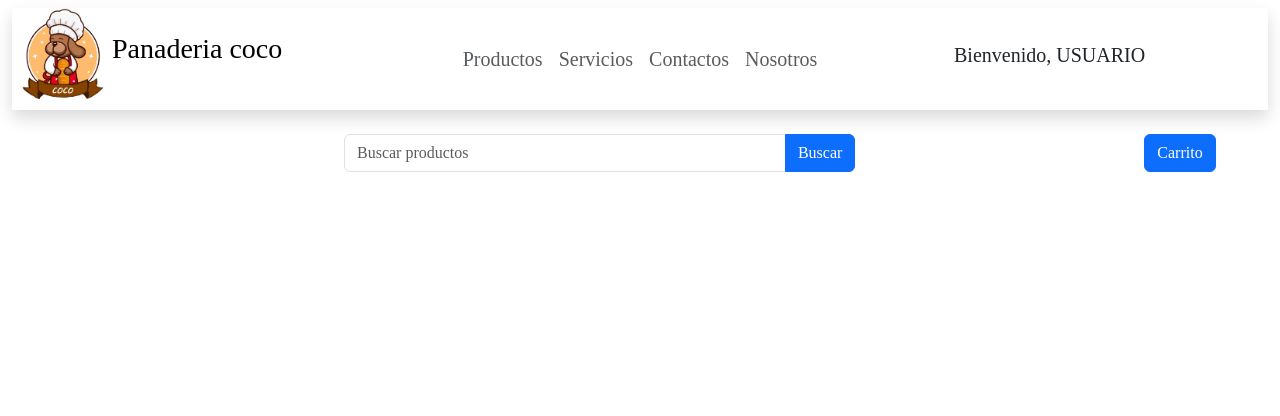
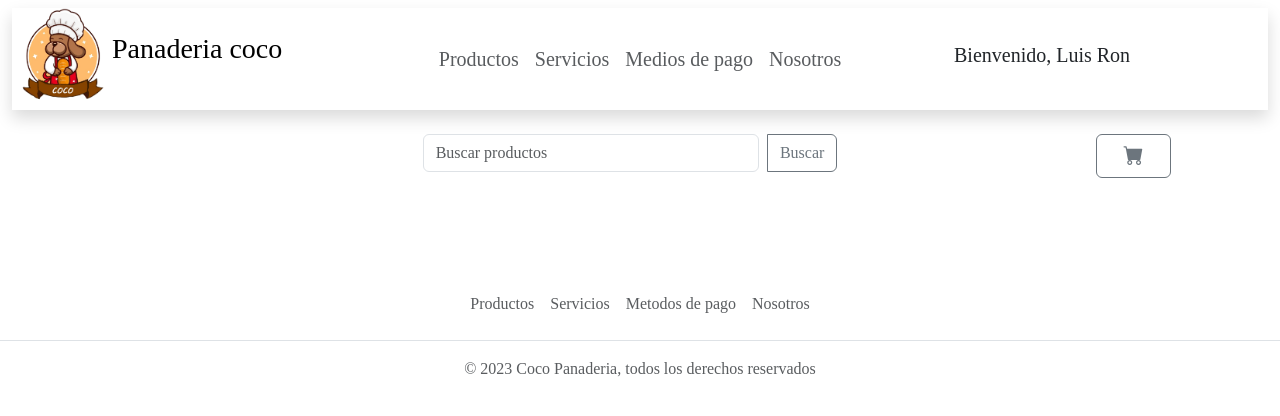
Before and after one commit to LuisRon27/Panaderia_coco, a PHP site: page /Pages/Productos/Productos.php?IDCategoria= in a window 1280 px wide. Shown: the top 416 px of the page. Run offline with PHP 8.4, Linux system fonts and the light colour scheme; a user stored in the database is signed in; data comes from the database, SQL or seed files in the repository.

Commit message:
chore:finish-v1

```diff
--- /dev/null
+++ b/Components/Navbar/Navbar.php
@@ -0,0 +1,20 @@
+<header class="d-flex flex-wrap align-items-center justify-content-center justify-content-md-between shadow">
+    <div class="col-md-3 mb-2 mb-md-0">
+        <a href="/" class="d-inline-flex link-body-emphasis text-decoration-none">
+            <img src="/public/coco.png" width="100" alt="">
+            <h3 class="mt-4">Panaderia coco</h3>
+        </a>
+    </div>
+
+    <ul class="nav col-12 col-md-auto mb-2 justify-content-center mb-md-0">
+        <li><a href="#" class="nav-link px-2 text-body-secondary fs-5">Productos</a></li>
+        <li><a href="/" class="nav-link px-2 text-body-secondary fs-5"">Servicios</a></li>
+            <li><a href=" /" class="nav-link px-2 text-body-secondary fs-5">Medios de pago</a></li>
+        <li><a href="/" class="nav-link px-2 text-body-secondary fs-5">Nosotros</a></li>
+    </ul>
+
+    <div class="col-md-3 text-end d-flex">
+        <p class="mt-2 fs-5">Bienvenido, <?php echo $_SESSION['Nombre']; ?> <?php echo $_SESSION['Apellido']; ?>
+        </p>
+    </div>
+</header>
--- a/Pages/Carrito/ABM/Eliminar.Carrito.php
+++ b/Pages/Carrito/ABM/Eliminar.Carrito.php
@@ -3,11 +3,13 @@ require("../../../Config/Conexion.php");
 
 if (isset($_GET['IDCarrito'])) {
     $carritoId = $_GET['IDCarrito'];
-    $IDCategoria = $_POST['IDCategoria'];
+    //$IDCategoria = $_POST['IDCategoria'];
     //echo $IDCategoria; die();
 
     // Realiza la eliminación
     $sql = "DELETE FROM carrito WHERE IDCarrito = $carritoId";
+    //echo $sql;
+    //die();
     $resultado = mysqli_query($conexion, $sql);
 
     if ($resultado) {
@@ -19,4 +21,3 @@ if (isset($_GET['IDCarrito'])) {
 } else {
     echo "IDCarrito no proporcionado.";
 }
-?>
--- a/Pages/Carrito/Carrito.php
+++ b/Pages/Carrito/Carrito.php
@@ -2,7 +2,9 @@
 
 <!-- Carrito De Compras-->
 <div class="d-flex justify-content-end">
-    <button class="btn btn-primary" type="button" data-bs-toggle="offcanvas" data-bs-target="#offcanvasRight" aria-controls="offcanvasRight">Carrito</button>
+    <button class="btn btn-outline-secondary w-25" type="button" data-bs-toggle="offcanvas" data-bs-target="#offcanvasRight" aria-controls="offcanvasRight">
+        <i class="bi bi-cart-fill fs-5"></i>
+    </button>
 </div>
 <div class="offcanvas offcanvas-end w-25" tabindex="-1" id="offcanvasRight" aria-labelledby="offcanvasRightLabel">
 
--- a/Pages/Productos/Productos.php
+++ b/Pages/Productos/Productos.php
@@ -6,7 +6,8 @@
     <meta name="viewport" content="width=device-width, initial-scale=1">
     <title>Productos</title>
     <link rel="stylesheet" href="/style.css">
-    <link href="https://cdn.jsdelivr.net/npm/bootstrap@5.3.2/dist/css/bootstrap.min.css" rel="stylesheet" integrity="sha384-T3c6CoIi6uLrA9TneNEoa7RxnatzjcDSCmG1MXxSR1GAsXEV/Dwwykc2MPK8M2HN" crossorigin="anonymous">
+    <link href="https://cdn.jsdelivr.net/npm/bootstrap@5.3.2/dist/css/bootstrap.min.css" rel="stylesheet"
+        integrity="sha384-T3c6CoIi6uLrA9TneNEoa7RxnatzjcDSCmG1MXxSR1GAsXEV/Dwwykc2MPK8M2HN" crossorigin="anonymous">
     <link rel="stylesheet" href="https://cdn.jsdelivr.net/npm/bootstrap-icons@1.11.1/font/bootstrap-icons.css">
 </head>
 <?php require("../Login/Autenticacion.php"); ?>
@@ -15,49 +16,32 @@
 <body>
 
     <div class="container-fluid mt-2">
-        <header class="d-flex flex-wrap align-items-center justify-content-center justify-content-md-between shadow">
-            <div class="col-md-3 mb-2 mb-md-0">
-                <a href="/" class="d-inline-flex link-body-emphasis text-decoration-none">
-                    <img src="/public/coco.png" width="100" alt="">
-                    <h3 class="mt-4">Panaderia coco</h3>
-                </a>
+        <?php include("../../Components/Navbar/Navbar.php"); ?>
     </div>
-
-            <ul class="nav col-12 col-md-auto mb-2 justify-content-center mb-md-0">
-                <li><a href="Pages/Categorias/Categoria.php" class="nav-link px-2 text-body-secondary fs-5">Productos</a></li>
-                <li><a href="#" class="nav-link px-2 text-body-secondary fs-5"">Servicios</a></li>
-            <li><a href=" #" class="nav-link px-2 text-body-secondary fs-5">Contactos</a></li>
-                <li><a href="#" class="nav-link px-2 text-body-secondary fs-5">Nosotros</a></li>
-            </ul>
-
-            <div class="col-md-3 text-end d-flex">
-                <p class="mt-2 fs-5">Bienvenido, USUARIO</p>
-            </div>
-        </header>
 
     <!-- carrito -->
 
+
     <main>
 
-            <div class="container-fluid mt-4">
-                <div class="row d-flex justify-content-center">
-                    <div class="col-md-10 d-flex justify-content-center ms-4">
+        <div class="row mt-4">
+            <div class="col-8 d-flex justify-content-end">
                 <div class="input-group mb-3 w-50">
-                            <input type="text" id="busqueda" class="form-control" placeholder="Buscar productos" aria-label="Buscar productos" aria-describedby="button-buscar">
-                            <button class="btn btn-primary" id="button-buscar" onclick="filtrarProductos()">Buscar</button>
+                    <input type="text" id="busqueda" class="form-control rounded" placeholder="Buscar productos"
+                        aria-label="Buscar productos" aria-describedby="button-buscar">
+                    <button class="btn btn-outline-secondary mx-2" id="button-buscar"
+                        onclick="filtrarProductos()">Buscar</button>
                 </div>
-
             </div>
-                    <div class="col-md-1 justify-content-end">
-                        <?php include("../Carrito/Carrito.php"); ?>
-                    </div>
-
+            <div class="col-3">
+                <?php require("../Carrito/Carrito.php"); ?>
             </div>
         </div>
 
 
 
-
+        <div class="row row-cols-3 mt-5 g-2">
+            <div class="col-12 ">
                 <?php
                 require("../../Config/Conexion.php");
 
@@ -73,42 +57,46 @@
 
                 <!-- Card Producto -->
 
-                <div class="row d-flex justify-content-center">
-                    <div class="d-inline-flex  justify-content-center col-md-4 mb-3">
-                        <div class="card " style="width: 18rem;">
-                            <img src="<?php echo $fila['ImagenURL'] ?>" class="card-img-top" alt="<?php echo $fila['Nombre'] ?>">
+
+                <div class="d-inline-flex col-md-3 mb-3 justify-content-center row g-4">
+                    <div class="card mb-4 rounded-3 shadow w-75">
+                        <img src="<?php echo $fila['ImagenURL'] ?>" class="card-img-top"
+                            alt="<?php echo $fila['Nombre'] ?>">
                         <div class="card-body">
                             <h5 class="card-title">
                                 <?php echo $fila['Nombre'] ?>
                             </h5>
-                                <p class="card-text">
+                            <p class="card-text text-truncate">
                                 <?php echo $fila['Descripcion'] ?>
                             </p>
 
                             <!-- Button trigger modal -->
-                                <button type="button" class="btn btn-primary" data-bs-toggle="modal" data-bs-target="#exampleModal<?php echo $fila['IDProducto'] ?>">
+                            <button type="button" class="btn btn-outline-secondary" data-bs-toggle="modal"
+                                data-bs-target="#exampleModal<?php echo $fila['IDProducto'] ?>">
                                 Comprar
                             </button>
                         </div>
                     </div>
-                    </div>
+
                 </div>
 
-
-
                 <!-- Modal -->
-                <div class="modal fade" id="exampleModal<?php echo $fila['IDProducto'] ?>" tabindex="-1" aria-labelledby="exampleModalLabel<?php echo $fila['IDProducto'] ?>" aria-hidden="true">
+                <div class="modal fade" id="exampleModal<?php echo $fila['IDProducto'] ?>" tabindex="-1"
+                    aria-labelledby="exampleModalLabel<?php echo $fila['IDProducto'] ?>" aria-hidden="true">
                     <div class="modal-dialog">
                         <div class="modal-content">
                             <form action="../Carrito/ABM/Insertar.Carrito.php" method="post">
                                 <div class="modal-header">
-                                    <h1 class="modal-title fs-5" id="exampleModalLabel<?php echo $fila['IDProducto'] ?>">
+                                    <h1 class="modal-title fs-5"
+                                        id="exampleModalLabel<?php echo $fila['IDProducto'] ?>">
                                         <?php echo $fila['Nombre'] ?>
                                     </h1>
-                                    <button type="button" class="btn-close" data-bs-dismiss="modal" aria-label="Close"></button>
+                                    <button type="button" class="btn-close" data-bs-dismiss="modal"
+                                        aria-label="Close"></button>
                                 </div>
                                 <div class="modal-body">
-                                    <img src="<?php echo $fila['ImagenURL'] ?>" class="card-img-top" alt="<?php echo $fila['Nombre'] ?>">
+                                    <img src="<?php echo $fila['ImagenURL'] ?>" class="card-img-top"
+                                        alt="<?php echo $fila['Nombre'] ?>">
                                     <h4 class="mt-4">
                                         $ARS
                                         <?php echo $fila['Precio'] ?>
@@ -121,26 +109,34 @@
                                     <div class="">
                                         <h4>Cantidad</h4>
                                         <div class="contador">
-                                            <input type="text" class="numero form-control" name="Cantidad" data-producto-id="<?php echo $fila['IDProducto'] ?>" value="0">
+                                            <input type="text" class="numero form-control" name="Cantidad"
+                                                data-producto-id="<?php echo $fila['IDProducto'] ?>" value="0">
                                         </div>
                                         <div class="mt-3">
-                                            <a class="btn btn-primary" onclick="incrementarContador(<?php echo $fila['IDProducto'] ?>)">+</a>
-                                            <a class="btn btn-primary" onclick="decrementarContador(<?php echo $fila['IDProducto'] ?>)">-</a>
+                                            <a class="btn btn-primary"
+                                                onclick="incrementarContador(<?php echo $fila['IDProducto'] ?>)">+</a>
+                                            <a class="btn btn-primary"
+                                                onclick="decrementarContador(<?php echo $fila['IDProducto'] ?>)">-</a>
                                         </div>
                                     </div>
 
                                     <!-- Campos Ocultos -->
-                                    <input type="hidden" id="IDUsuario" name="IDUsuario" value="<?php echo $IDUsuario ?>">
-                                    <input type="hidden" id="IDCategoria" name="IDCategoria" value="<?php echo $IDCategoria ?>">
-                                    <input type="hidden" id="IDProducto" name="IDProducto" value="<?php echo $fila['IDProducto'] ?>">
+                                    <input type="hidden" id="IDUsuario" name="IDUsuario"
+                                        value="<?php echo $IDUsuario ?>">
+                                    <input type="hidden" id="IDCategoria" name="IDCategoria"
+                                        value="<?php echo $IDCategoria ?>">
+                                    <input type="hidden" id="IDProducto" name="IDProducto"
+                                        value="<?php echo $fila['IDProducto'] ?>">
 
                                 </div>
                                 <div class="mb-3 p-3">
                                     <label for="Comentarios" class="form-label">Comentarios</label>
-                                    <textarea class="form-control" id="Comentarios" name="Comentarios" rows="3"></textarea>
+                                    <textarea class="form-control" id="Comentarios" name="Comentarios"
+                                        rows="3"></textarea>
                                 </div>
                                 <div class="modal-footer">
-                                    <button type="button" class="btn btn-secondary" data-bs-dismiss="modal">Close</button>
+                                    <button type="button" class="btn btn-secondary"
+                                        data-bs-dismiss="modal">Close</button>
                                     <button type="submit" class="btn btn-primary">Agregar Al Carrito</button>
                                 </div>
                             </form>
@@ -148,15 +144,19 @@
                     </div>
                 </div>
 
-
                 <?php
                 }
                 ?>
+            </div>
+        </div>
+
     </main>
+    <?php include("../../Components/Footer/Footer.php"); ?>
 
     <script src="js/Productos.js"></script>
 
-        <script src="https://cdn.jsdelivr.net/npm/bootstrap@5.3.2/dist/js/bootstrap.bundle.min.js" integrity="sha384-C6RzsynM9kWDrMNeT87bh95OGNyZPhcTNXj1NW7RuBCsyN/o0jlpcV8Qyq46cDfL" crossorigin="anonymous">
+    <script src="https://cdn.jsdelivr.net/npm/bootstrap@5.3.2/dist/js/bootstrap.bundle.min.js"
+        integrity="sha384-C6RzsynM9kWDrMNeT87bh95OGNyZPhcTNXj1NW7RuBCsyN/o0jlpcV8Qyq46cDfL" crossorigin="anonymous">
     </script>
 
 </body>
```
Also changed, not shown: Pages/Categorias/Categoria.php (+10 -44 lines), Pages/Pedido/Efectivo/Efectivo.php (+24 -15 lines), Pages/Register/ABM/Insertar.Register.Cliente.php (+5 -2 lines), index.php (+7 -4 lines). Lines whose indentation alone changed are shown as unchanged.
